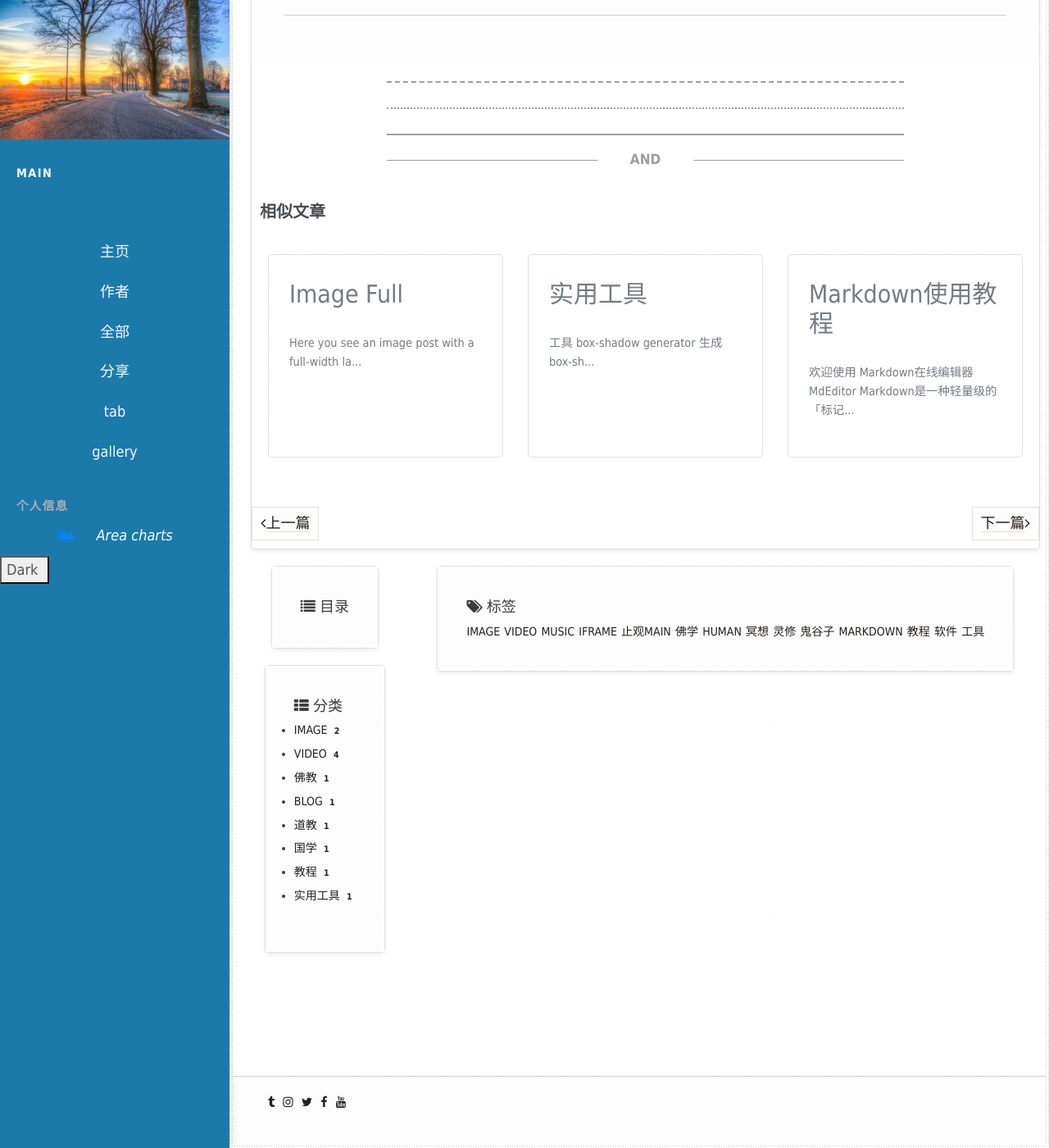
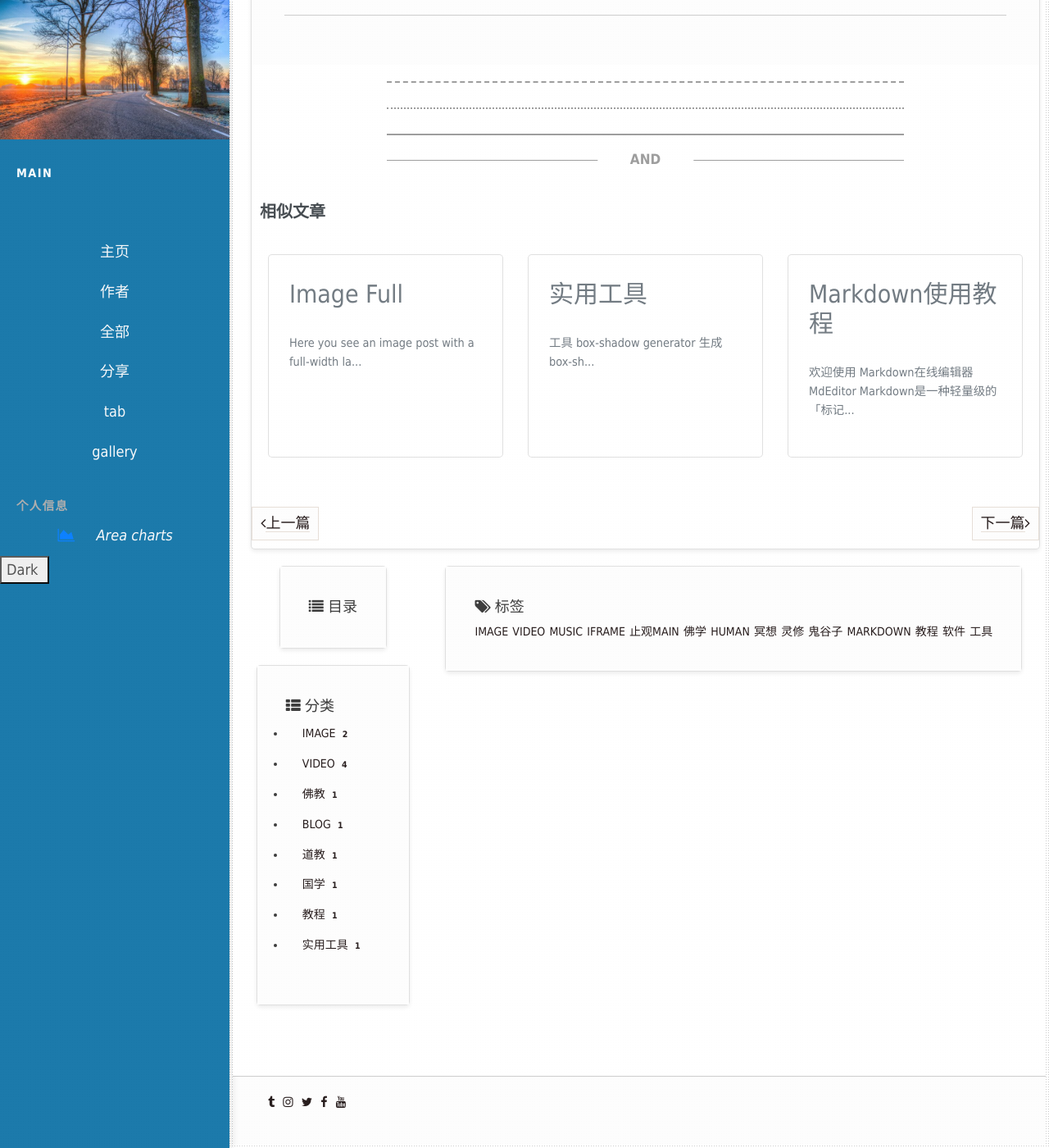
Before and after one commit to nengwuzhi/nengwuzhi.github.ioce, a Jekyll site: the page built from _posts/2015-02-07-img.md, in a window 1280 px wide and 1400 px high, scrolled down 710 px. Shown: the whole window at 82% size. Built offline with Jekyll 4.4.1, drawn with Linux system fonts in a browser that asks for light colours; nearby versions of some CDN libraries; comment, search, counter and statistics services are not loaded.

Commit message:
Update main.css

```diff
--- a/css/main.css
+++ b/css/main.css
@@ -3337,7 +3337,7 @@ footer {
 }
 
 .widget ul li {
-	padding-left: 0px;
+	    padding: 4px 20px;
 }
 
 pre,.highlight pre,.highlight .hll {
```
